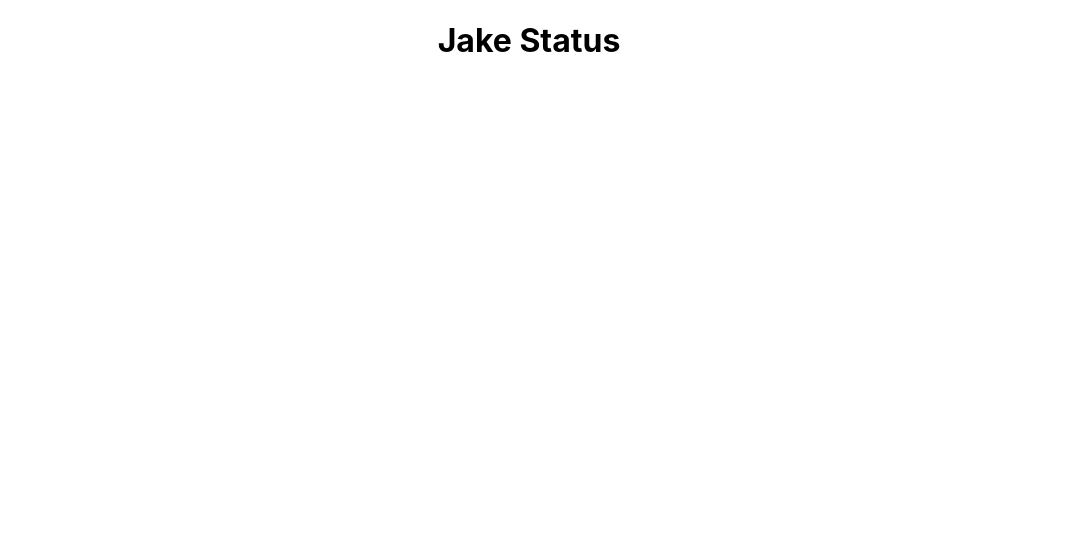
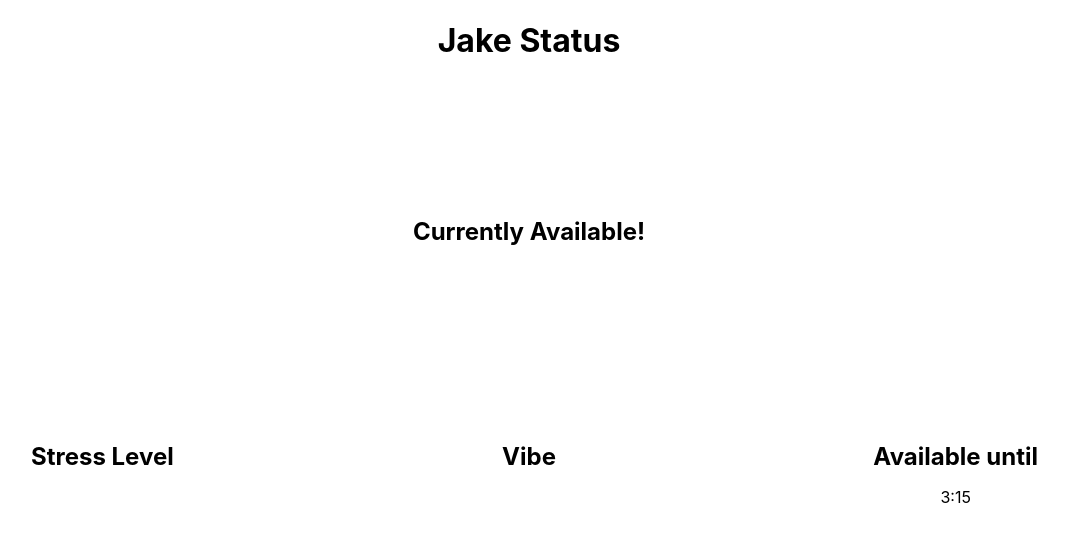
Before and after one commit to jakeod99/jake-status, a React (Create React App) app: page / in a window 1280 px wide. Shown: the top 542 px of the page, without its empty margins (111-1179 px from the left). Built offline with nearby package versions, Linux system fonts and the light colour scheme.

Commit message:
created components for detail section

```diff
--- a/src/App.css
+++ b/src/App.css
@@ -40,3 +40,21 @@
 .title {
   text-align: center;
 }
+
+.detail-section {
+  width: 100%;
+  display: flex;
+}
+
+.detail-container {
+  width: 80%;
+  height: 80%;
+  margin: auto;
+  text-align: center;
+}
+
+.detail-title {
+  text-align: center;
+  width: 100%;
+  margin: auto;
+}
--- a/src/App.js
+++ b/src/App.js
@@ -1,13 +1,19 @@
 import React from 'react';
 import logo from './logo.svg';
 import './App.css';
+import Stress from './Stress';
+import Vibe from './Vibe';
+import Countdown from './Countdown';
 
 class App extends React.Component {
 
   constructor(props) {
     super(props);
     this.state = {
-      stress: 5,
+      stress: 0, //google sheets api call
+      color: "#000000", //google sheets api call
+      available: true, //google calendar api call
+      "time-until-availability-change": 102, //google calendar api call
       width: 0,
       height: 0
     };
@@ -24,13 +30,43 @@ class App extends React.Component {
   }
 
   updateWindowDimensions() {
-    this.setState({ width: window.innerWidth, height: window.innerHeight });
+    let newWidth = (window.innerWidth > 500) ? window.innerWidth : 500;
+    let newHeight = (window.innerHeight > 300) ? window.innerHeight : 300;
+    this.setState({ width: newWidth, height: newHeight });
+  }
+
+  getColor() {
+
   }
 
   render() {
+    let styles = {
+      window: {
+        width: this.state.width,
+        height: this.state.height,
+        "background-color": this.state.color
+      },
+      status: {
+        "text-align": "center",
+        "margin-top": (this.state.height / 4) - 43,
+        "margin-bottom": (this.state.height / 4) - 43
+      },
+      details: {
+        height: (this.state.height - 25) / 2,
+        float: "left"
+      }
+    }
     return (
-      <window width={this.state.width} height={this.state.height}>
+      <window style={styles.window}>
         <h1 class="title">Jake Status</h1>
+        <h2 style={styles.status}>
+          Currently Available!
+        </h2>
+        <div style={styles.details} class="detail-section">
+          <Stress height={styles.details.height} width={styles.window.width / 3}/>
+          <Vibe height={styles.details.height} width={styles.window.width / 3}/>
+          <Countdown height={styles.details.height} width={styles.window.width / 3}/>
+        </div>
       </window>
     )
   }
--- /dev/null
+++ b/src/Countdown.js
@@ -0,0 +1,23 @@
+import React from 'react';
+import './App.css';
+
+class Countdown extends React.Component {
+
+    constructor(props) {
+        super(props);
+    }
+
+    render() {
+        return (
+            <div class="detail-container">
+                <div style={{"background-color": this.props.color}}>
+                    <h2 class="detail-title">Available until</h2>
+                    <p>3:15</p>
+                </div>
+            </div>
+        );
+    }
+
+}
+
+export default Countdown;
--- /dev/null
+++ b/src/Stress.js
@@ -0,0 +1,22 @@
+import React from 'react';
+import './App.css';
+
+class Stress extends React.Component {
+
+    constructor(props) {
+        super(props);
+    }
+
+    render() {
+        return (
+            <div class="detail-container">
+                <div style={this.props.color}>
+                    <h2 class="detail-title">Stress Level</h2>
+                </div>
+            </div>
+        );
+    }
+
+}
+
+export default Stress;
--- /dev/null
+++ b/src/Vibe.js
@@ -0,0 +1,23 @@
+import React from 'react';
+import './App.css';
+
+class Vibe extends React.Component {
+
+    constructor(props) {
+        super(props);
+    }
+
+    render() {
+        return (
+            <div class="detail-container">
+                <div style={this.props.color}>
+                    <h2 class="detail-title">Vibe</h2>
+
+                </div>
+            </div>
+        );
+    }
+
+}
+
+export default Vibe;
```
